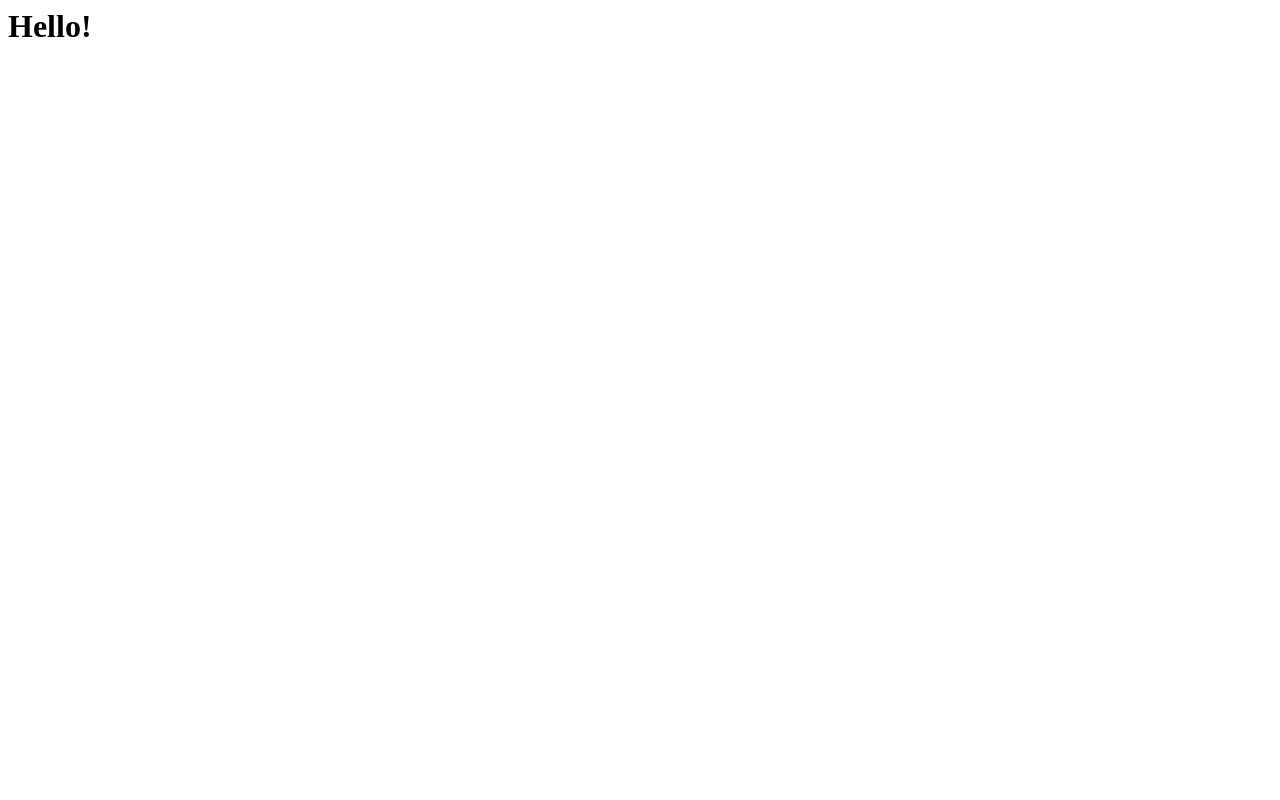
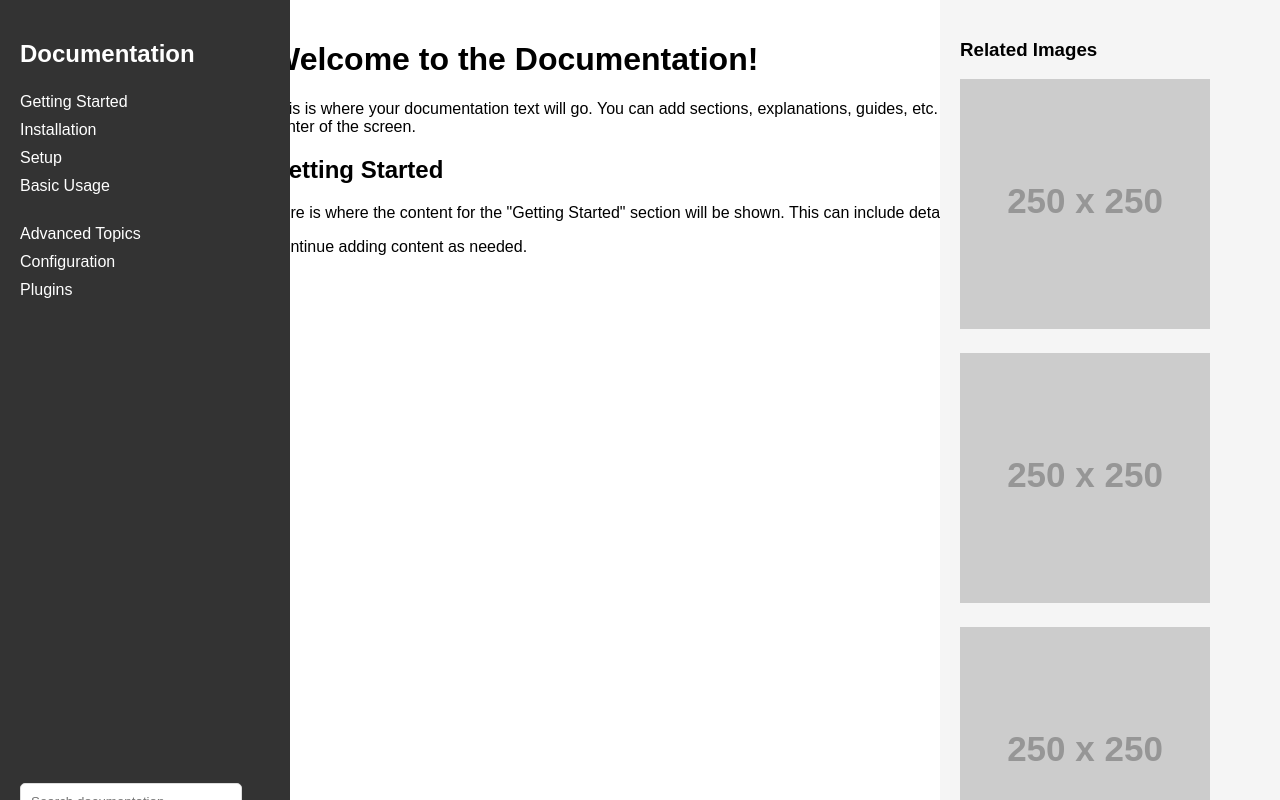
Before and after one commit to GSQ12345/Want-To-Hide-Mod-Docs, a plain HTML site: page index.html in a window 1280 px wide. Drawn offline with Linux system fonts and the light colour scheme; placeholder pictures from the web are drawn by us.

Commit message:
Update index.html
chatgpt did this idk man idk maybe it will work?

```diff
--- a/index.html
+++ b/index.html
@@ -1 +1,127 @@
-<h1>Hello!</h1>
+<!DOCTYPE html>
+<html lang="en">
+<head>
+    <meta charset="UTF-8">
+    <meta name="viewport" content="width=device-width, initial-scale=1.0">
+    <title>Documentation</title>
+    <style>
+        body {
+            font-family: Arial, sans-serif;
+            margin: 0;
+            padding: 0;
+            display: flex;
+            height: 100vh;
+        }
+
+        /* Sidebar styling */
+        #sidebar {
+            width: 250px;
+            background-color: #333;
+            color: white;
+            padding: 20px;
+            position: fixed;
+            height: 100%;
+            overflow-y: auto;
+        }
+
+        #sidebar h2 {
+            font-size: 1.5rem;
+        }
+
+        .section {
+            margin-top: 20px;
+        }
+
+        .section a {
+            color: white;
+            text-decoration: none;
+            display: block;
+            padding: 5px 0;
+        }
+
+        .section a:hover {
+            background-color: #444;
+        }
+
+        /* Search bar at the bottom left */
+        #search-bar {
+            position: absolute;
+            bottom: 20px;
+            left: 20px;
+            width: 200px;
+            padding: 10px;
+            border: 1px solid #ddd;
+            border-radius: 5px;
+        }
+
+        /* Main content area */
+        #content {
+            margin-left: 250px;
+            padding: 20px;
+            width: 75%;
+            overflow-y: auto;
+        }
+
+        /* Right panel for images */
+        #right-panel {
+            position: fixed;
+            right: 0;
+            top: 0;
+            width: 300px;
+            height: 100%;
+            background-color: #f5f5f5;
+            padding: 20px;
+            overflow-y: auto;
+        }
+
+        #right-panel img {
+            max-width: 100%;
+            margin-bottom: 20px;
+        }
+    </style>
+</head>
+<body>
+
+    <!-- Sidebar -->
+    <div id="sidebar">
+        <h2>Documentation</h2>
+        <div class="section">
+            <a href="#">Getting Started</a>
+            <div>
+                <a href="#">Installation</a>
+                <a href="#">Setup</a>
+                <a href="#">Basic Usage</a>
+            </div>
+        </div>
+        <div class="section">
+            <a href="#">Advanced Topics</a>
+            <div>
+                <a href="#">Configuration</a>
+                <a href="#">Plugins</a>
+            </div>
+        </div>
+        <!-- Add more sections as needed -->
+
+        <!-- Search bar at the bottom left -->
+        <input id="search-bar" type="text" placeholder="Search documentation...">
+    </div>
+
+    <!-- Main content area -->
+    <div id="content">
+        <h1>Welcome to the Documentation!</h1>
+        <p>This is where your documentation text will go. You can add sections, explanations, guides, etc. All the content will be placed here in the center of the screen.</p>
+        <h2>Getting Started</h2>
+        <p>Here is where the content for the "Getting Started" section will be shown. This can include detailed information, steps, and more.</p>
+        <p>Continue adding content as needed.</p>
+    </div>
+
+    <!-- Right panel for images -->
+    <div id="right-panel">
+        <h3>Related Images</h3>
+        <img src="https://via.placeholder.com/250" alt="Example Image 1">
+        <img src="https://via.placeholder.com/250" alt="Example Image 2">
+        <img src="https://via.placeholder.com/250" alt="Example Image 3">
+    </div>
+
+</body>
+</html>
```
